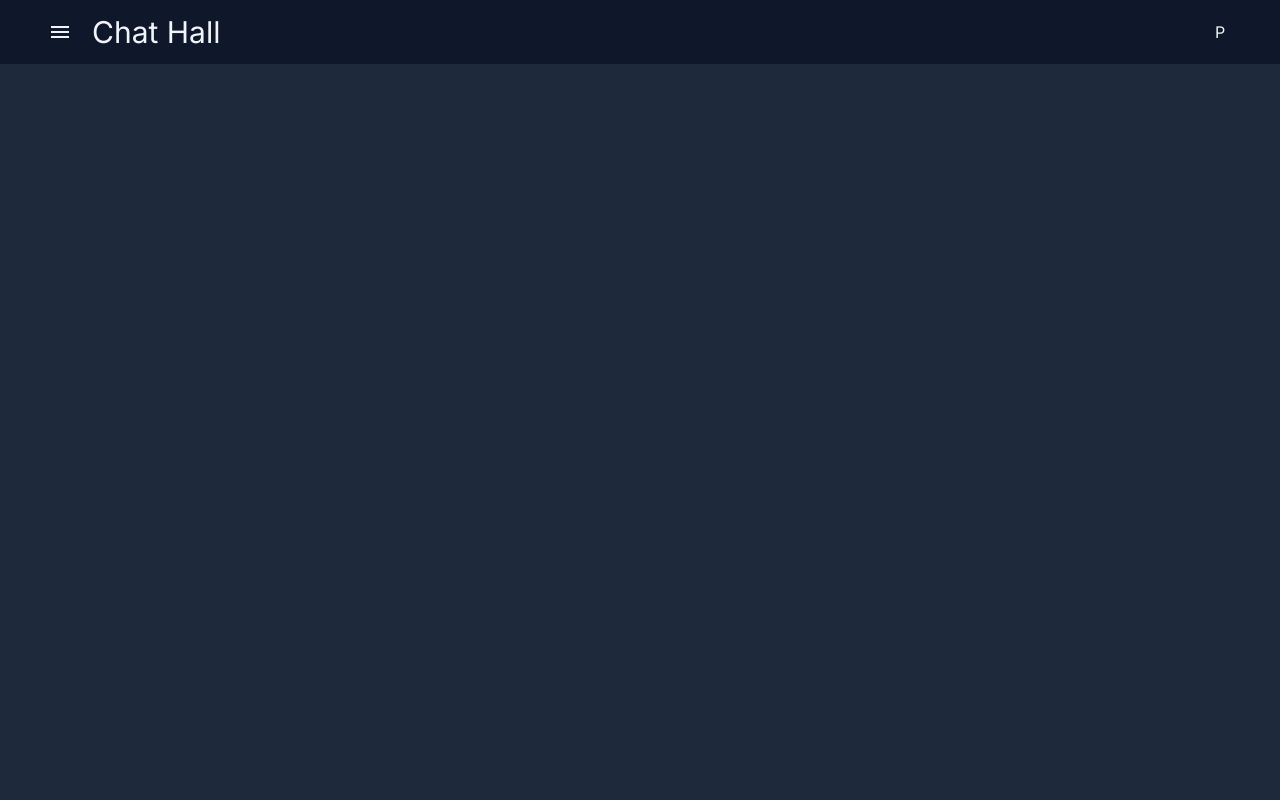
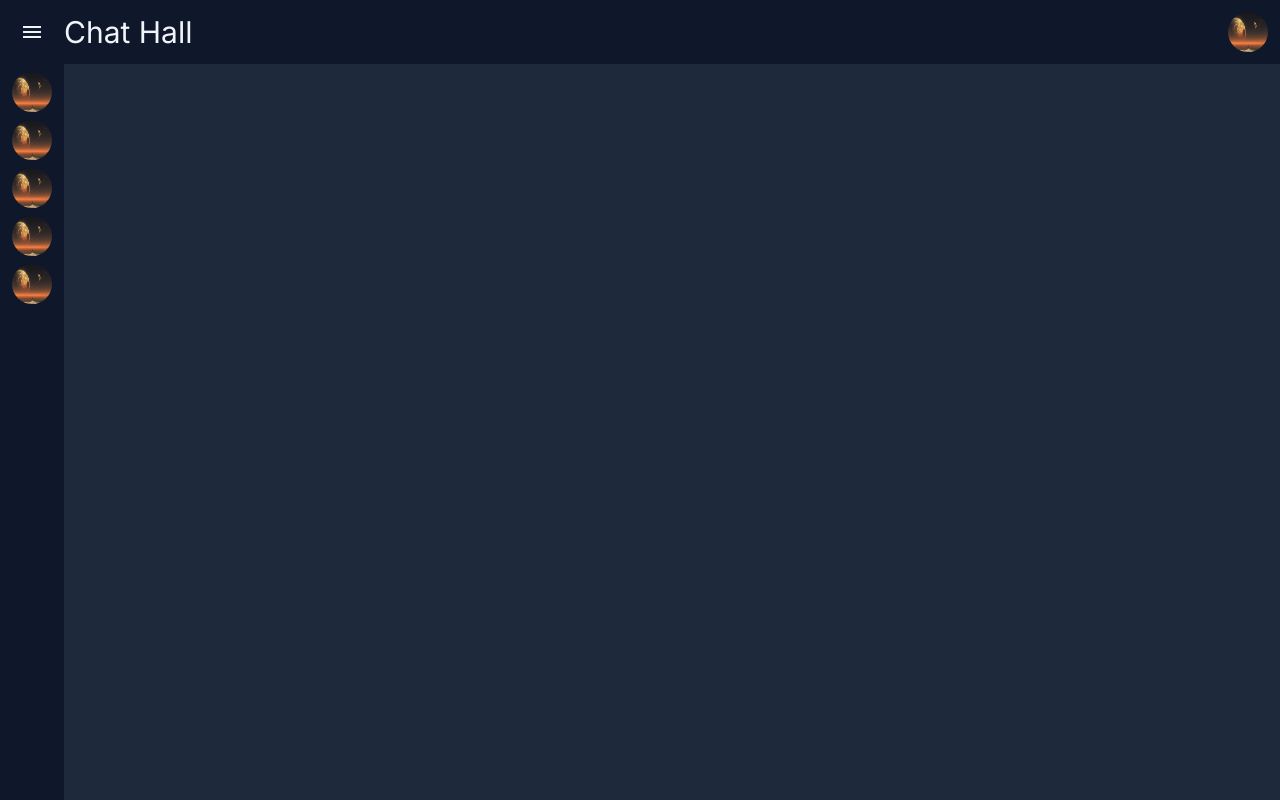
Before and after one commit to rekredhead/Chat-App, a Next.js app in the folder client/: page / in a window 1280 px wide. Built offline with nearby package versions, Linux system fonts and the light colour scheme.

Commit message:
Modified navbar in chat page

```diff
--- a/client/src/app/globals.css
+++ b/client/src/app/globals.css
@@ -1,3 +1,13 @@
 @tailwind base;
 @tailwind components;
 @tailwind utilities;
+
+@layer base {
+   ::-webkit-scrollbar {
+      width: 0.3em;
+   }
+   ::-webkit-scrollbar-thumb {
+      background-color: gray;
+      border-radius: 1em;
+   }
+}
--- a/client/src/app/login/page.tsx
+++ b/client/src/app/login/page.tsx
@@ -26,9 +26,7 @@ export default function Login() {
          const responseMessage = await response.json();
          alert(responseMessage.message);
       } else {
-         redirect('/profile');// - replace link with chat page
-         //const responseMessage = await response.json();
-         //alert(responseMessage.message);
+         redirect('/');
       }
    }
 
--- a/client/src/app/page.tsx
+++ b/client/src/app/page.tsx
@@ -2,6 +2,7 @@
 import { useEffect, useState } from "react";
 import io, { Socket } from 'socket.io-client';
 import Link from "next/link";
+import Image from "next/image";
 import 'material-icons/iconfont/material-icons.css';
 
 interface messagesData {
@@ -11,6 +12,8 @@ interface messagesData {
 
 export default function Home() {
    const SERVER_DOMAIN = process.env.SERVER_DOMAIN;
+
+   const [isMenuExpanded, setIsMenuExpanded] = useState(false);
    /*
    const [messages, setMessages] = useState<messagesData[]>([]);
    const [socket, setSocket] = useState<Socket | null>(null);
@@ -50,21 +53,54 @@ export default function Home() {
    */
    return (
       <div className="w-screen h-screen">
-         <header className="flex fixed items-center justify-between px-10 bg-slate-900 top-0 left-0 right-0 h-16">
+         <header className="flex fixed items-center justify-between px-3 bg-slate-900 top-0 left-0 right-0 h-16">
             <div className="flex items-center gap-3">
-               <button className="flex items-center justify-center h-10 w-10 rounded-full hover:bg-slate-700 active:bg-slate-600 transition">
+               <button
+                  onClick={() => setIsMenuExpanded(prevState => !prevState)}
+                  className="flex items-center justify-center h-10 w-10 rounded-full hover:bg-slate-700 active:bg-slate-600 transition"
+               >
                   <span className="material-icons">menu</span>
                </button>
                <p className="text-3xl">Chat Hall</p>
             </div>
             <div className="flex items-center gap-3">
-               <button className="h-10 w-10 rounded-full hover:bg-slate-700 active:bg-slate-600 transition">
-                  {/* Profile Link to /profile page */}
-                  P
-               </button>
+               <Link
+                  title="Profile"
+                  href="/profile"
+                  className="h-10 w-10 rounded-full overflow-hidden"
+               >
+                  <Image
+                     src="/kehan.png"
+                     alt="Kehan PFP"
+                     width={0}
+                     height={0}
+                     sizes="100vw"
+                     style={{ width: '100%', height: '100%' }}
+                  />
+               </Link>
             </div>
          </header>
-         <nav></nav>
+         <nav className={`flex flex-col fixed items-center py-2 gap-2 bg-slate-900 top-16 left-0 bottom-0 w-auto px-3 overflow-y-scroll`}>
+            {
+               [0, 1, 2, 3, 4].map((item, index) => {
+                  return (
+                     <div className="flex items-center gap-2">
+                        <div key={index} className="h-10 w-10 rounded-full overflow-hidden">
+                           <Image
+                              src="/kehan.png"
+                              alt="Kehan PFP"
+                              width={0}
+                              height={0}
+                              sizes="100vw"
+                              style={{ width: '100%', height: '100%' }}
+                           />
+                        </div>
+                        { isMenuExpanded && <p className="text-sm">Testusername</p> }
+                     </div>
+                  );
+               })
+            }
+         </nav>
          {/*
          <h1>Message board</h1>
          <div className="border w-1/2 h-1/2 mb-5">
```
Also changed, not shown: client/public/kehan.png (added).
